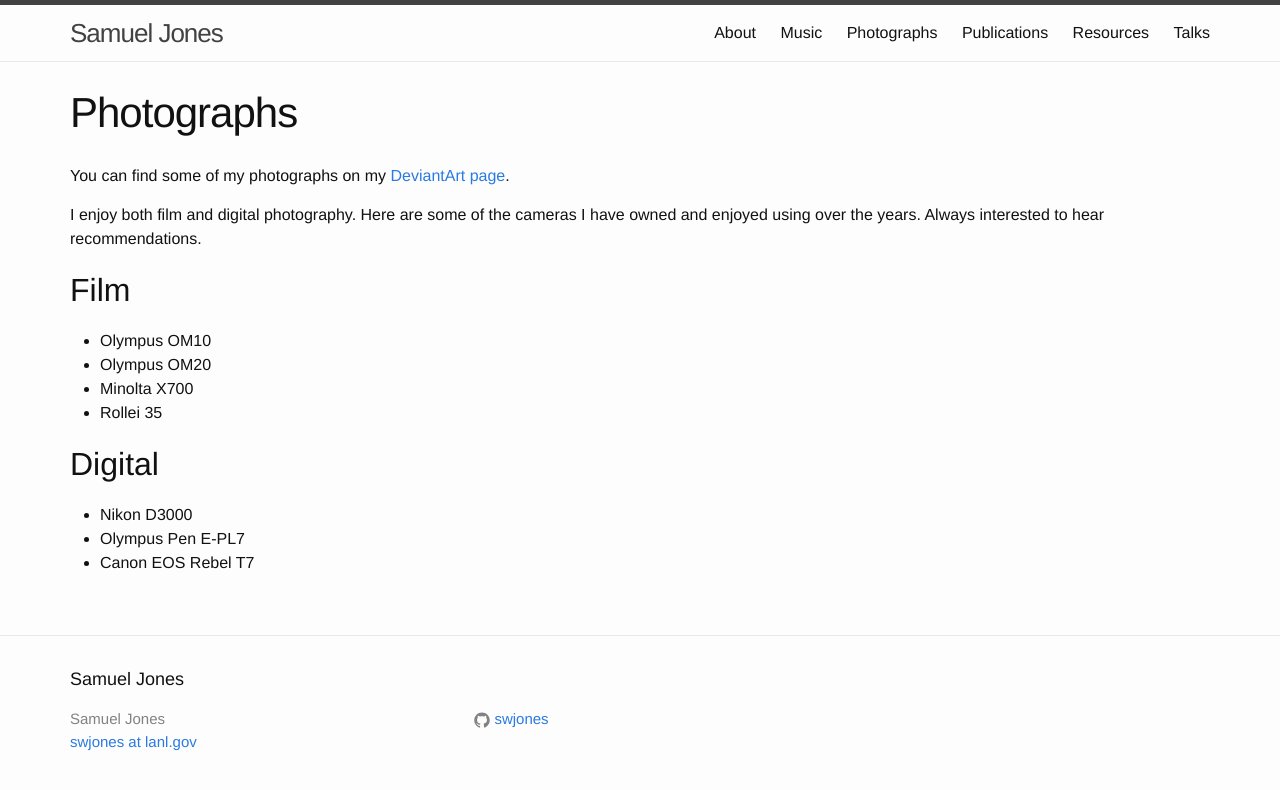
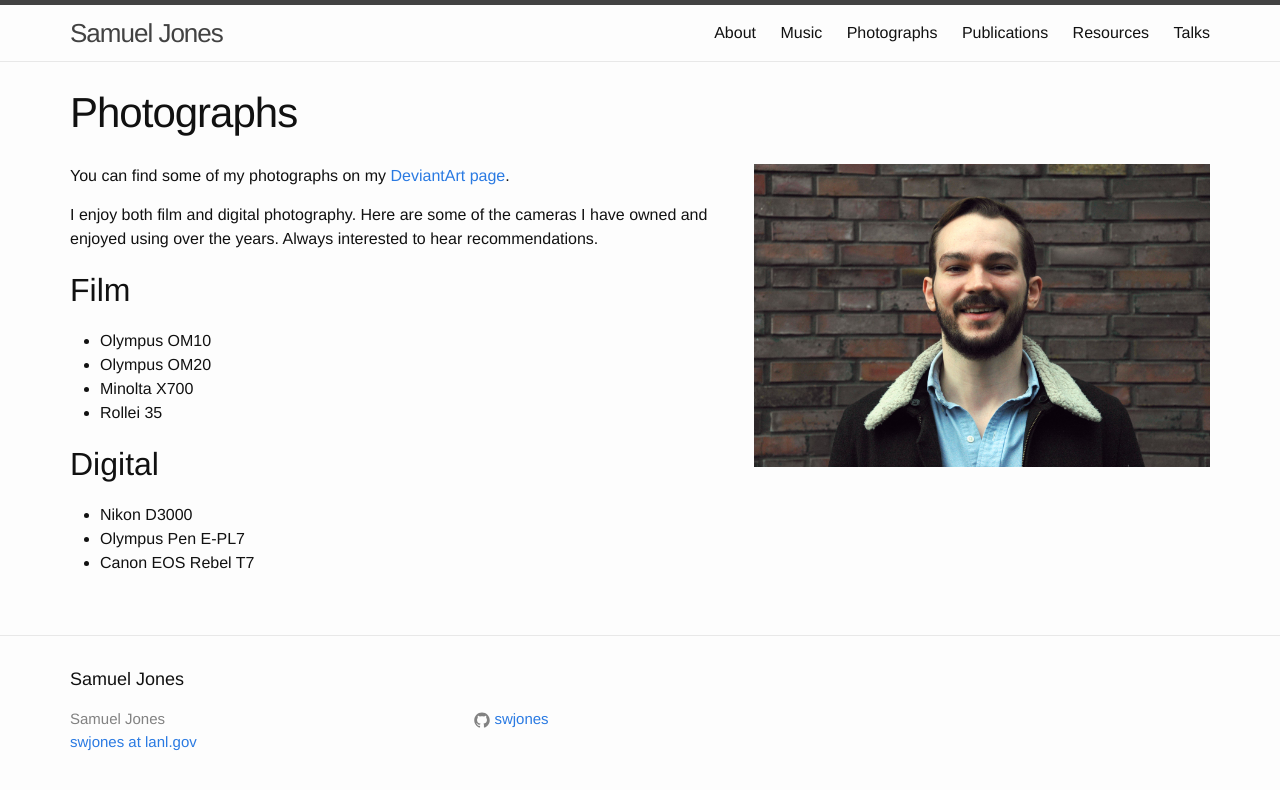
Before and after one commit to swjones/swjones.github.io, a Jekyll site: the page built from photo.md, in a window 1280 px wide. Shown: the top 790 px of the page. Built offline with Jekyll 4.4.1, drawn with Linux system fonts in a browser that asks for light colours.

Commit message:
add picture to photo page

```diff
--- a/photo.md
+++ b/photo.md
@@ -3,6 +3,8 @@ layout: page
 title: Photographs
 permalink: /photographs/
 ---
+
+<img style="float: right" src="../content/DSC_0001.JPG" height="40%" width="40%">
 
 You can find some of my photographs on my [DeviantArt page](https://www.deviantart.com/fatrascals/gallery).
 
```
Also changed, not shown: DSC_0545_graded_small.jpeg (added).
